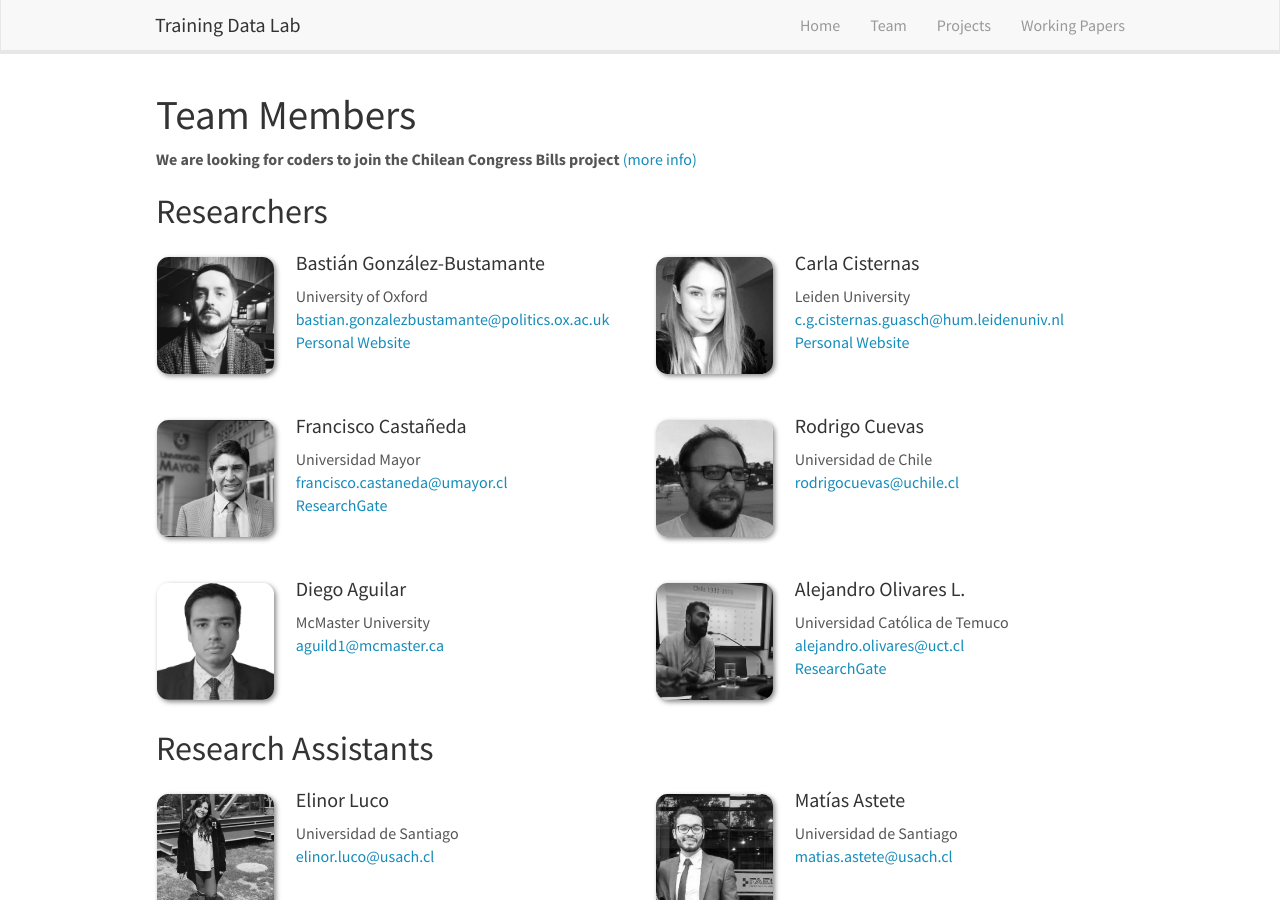
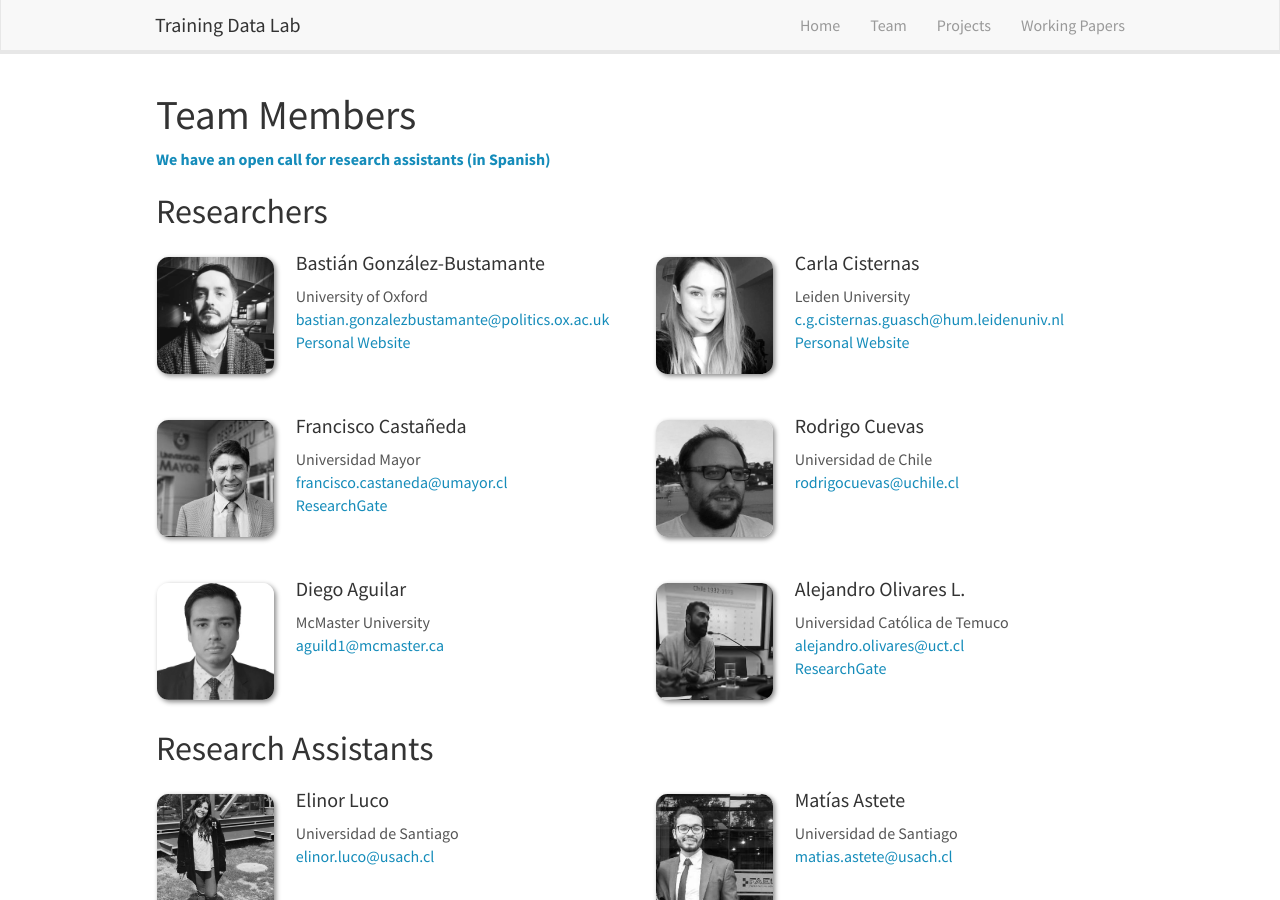
Before and after one commit to training-datalab/old-training-datalab.com, a Jekyll site: the page built from _pages/team.md, in a window 1280 px wide and 900 px high. Built offline with Jekyll 4.4.1, drawn with Linux system fonts in a browser that asks for light colours; nearby versions of some CDN libraries.

Commit message:
Update team.md

```diff
--- a/_pages/team.md
+++ b/_pages/team.md
@@ -8,7 +8,7 @@ permalink: /team/
 
 # Team Members
 
-**We are  looking for coders to join the Chilean Congress Bills project** [(more info)]({{ site.url }}{{ site.baseurl }}/projects/chilean-congress-bills.html)
+<a href="https://github.com/training-datalab/workshops/blob/main/Calls/Call-Data-Lab-Spanish.pdf" target="_blank">**We have an open call for research assistants (in Spanish)**</a>
 
 ## Researchers
 {% assign number_printed = 0 %}
```
